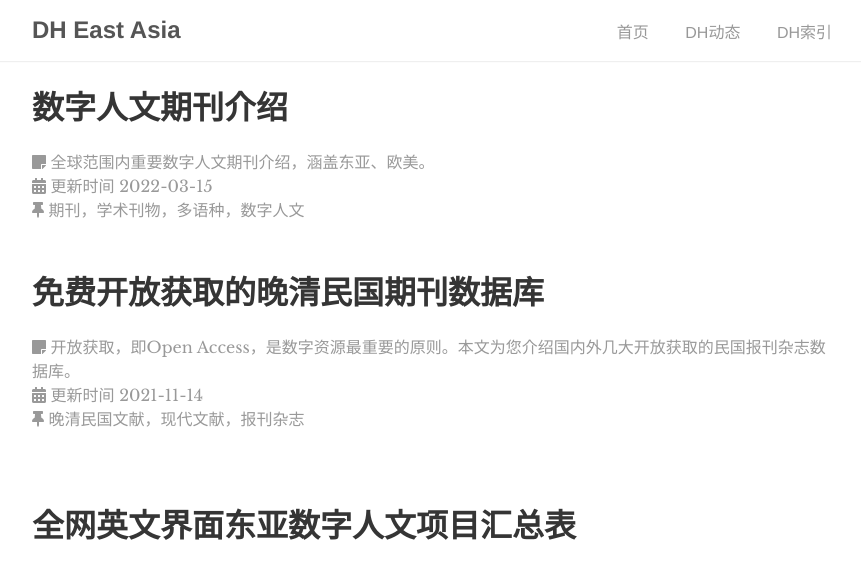
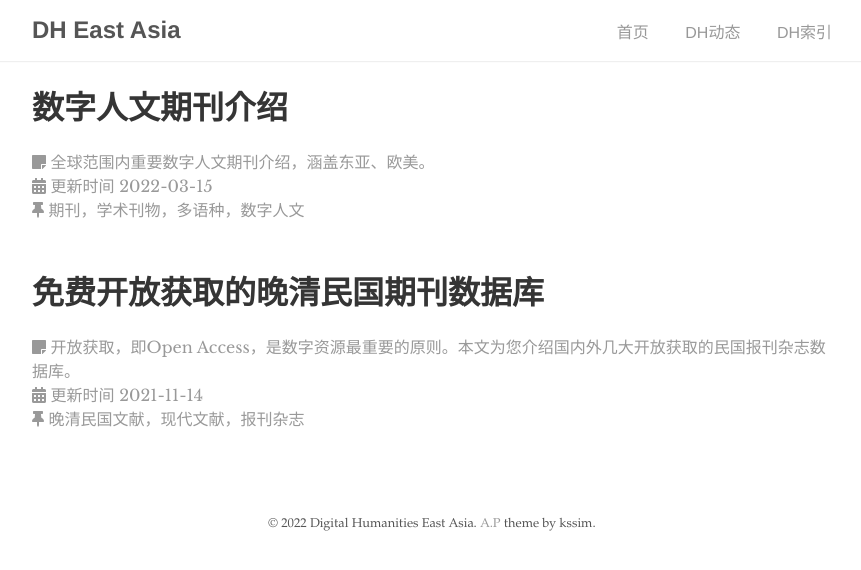
Before and after one commit to XJStory/XJStory.github.io, a Jekyll site: the page built from dh_index/index.html, in a window 1280 px wide. Shown: the top 570 px of the page, without its empty margins (208-1069 px from the left). Built offline with Jekyll 4.4.1, drawn with Linux system fonts in a browser that asks for light colours; some of the changed text lies outside the part shown.

Commit message:
Update dh_index.html

```diff
--- a/_layouts/dh_index.html
+++ b/_layouts/dh_index.html
@@ -31,10 +31,3 @@
   {% endfor %}
 </div>
 </br>
-
-
-<div class="dh_projects">
-  <h1 class="dh_projects-title">全网英文界面东亚数字人文项目汇总表</h1>
-  <i class="text">转载自 http://prcurtis.com/DH/resources/</i>
-  <iframe class="airtable-embed" src="https://airtable.com/embed/shrP9P1NSQXoG7Dhw?backgroundColor=blue&viewControls=on" frameborder="0" onmousewheel="" width="100%" height="533" style="background: transparent; border: 1px solid #ccc;"></iframe>
-</div>
```
